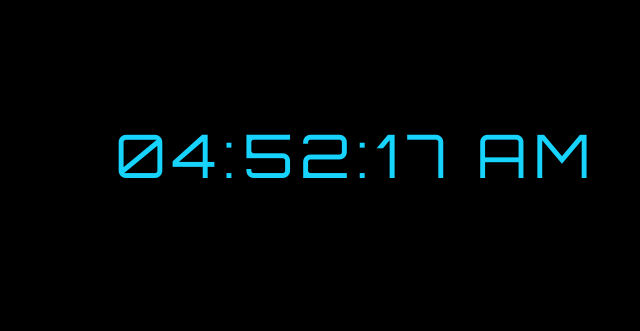
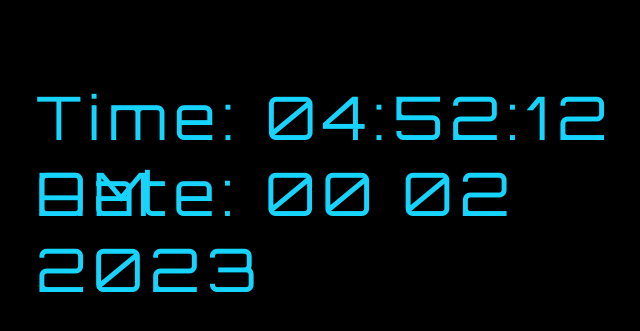
Before and after one commit to shashwatmacharya/timespro-fullstack-course, a plain HTML site: page JavaScript Project/ShashwatAcharyaJavaScriptProjectFSWD05/index.html in a window 1280 px wide. Shown: the part 245-576 px from the top of the page, without its empty margins (284-924 px from the left). Drawn offline with Linux system fonts and the light colour scheme.

Commit message:
Add files via upload

```diff
--- a/JavaScript Project/ShashwatAcharyaJavaScriptProjectFSWD05/index.html
+++ b/JavaScript Project/ShashwatAcharyaJavaScriptProjectFSWD05/index.html
@@ -10,7 +10,9 @@
 </head>
 <body>
 
-<div id="MyClockDisplay" class="clock" onload="showTime()"></div>
+<div id="timeline" class="clock" onload="showTime()"></div>
+<br>
+<div id="dayline" class="clock" onload="showTime()"></div>
 
 <script src="./index.js"></script>
 </body>
--- a/JavaScript Project/ShashwatAcharyaJavaScriptProjectFSWD05/index.js
+++ b/JavaScript Project/ShashwatAcharyaJavaScriptProjectFSWD05/index.js
@@ -4,6 +4,9 @@ function showTime(){
     var m = date.getMinutes(); // 0 - 59
     var s = date.getSeconds(); // 0 - 59
     var session = "AM";
+    var d = date.getDay();
+    var mo = date.getMonth();
+    var y = date.getFullYear();
 
 
 
@@ -22,16 +25,19 @@ function showTime(){
     h = (h < 10) ? "0" + h : h;
     m = (m < 10) ? "0" + m : m;
     s = (s < 10) ? "0" + s : s;
+    d = (d < 10) ? "0" + d : d;
+    mo = (mo < 10) ? "0" + mo : mo;
 
 
     //to create time variable
-    var time = h + ":" + m + ":" + s + " " + session;
+    var timeline = "Time: " + h + ":" + m + ":" + s + " " + session;
+    var dayline =  "\n" + "\n" + "Date: " + d + " " + mo + " " + y;
 
     //to display time
-    document.getElementById("MyClockDisplay").innerText = time;
-    // document.getElementById("MyClockDisplay").textContent = time;
+    document.getElementById("timeline").innerText = timeline;
+    document.getElementById("dayline").innerText = dayline;
 
-    setTimeout(showTime, 1000);
+    setTimeout(showTime, 10000000000);
 
 }
 
--- a/JavaScript Project/ShashwatAcharyaJavaScriptProjectFSWD05/style.css
+++ b/JavaScript Project/ShashwatAcharyaJavaScriptProjectFSWD05/style.css
@@ -7,6 +7,7 @@ body {
     top: 50%;
     left: 50%;
     transform: translateX(-50%) translateY(-50%);
+    /* transform: translateX(85%) translateY(-600%); */
     color: #17D4FE;
     font-family: 'Orbitron',sans-serif;
     font-size: 60px;
```
